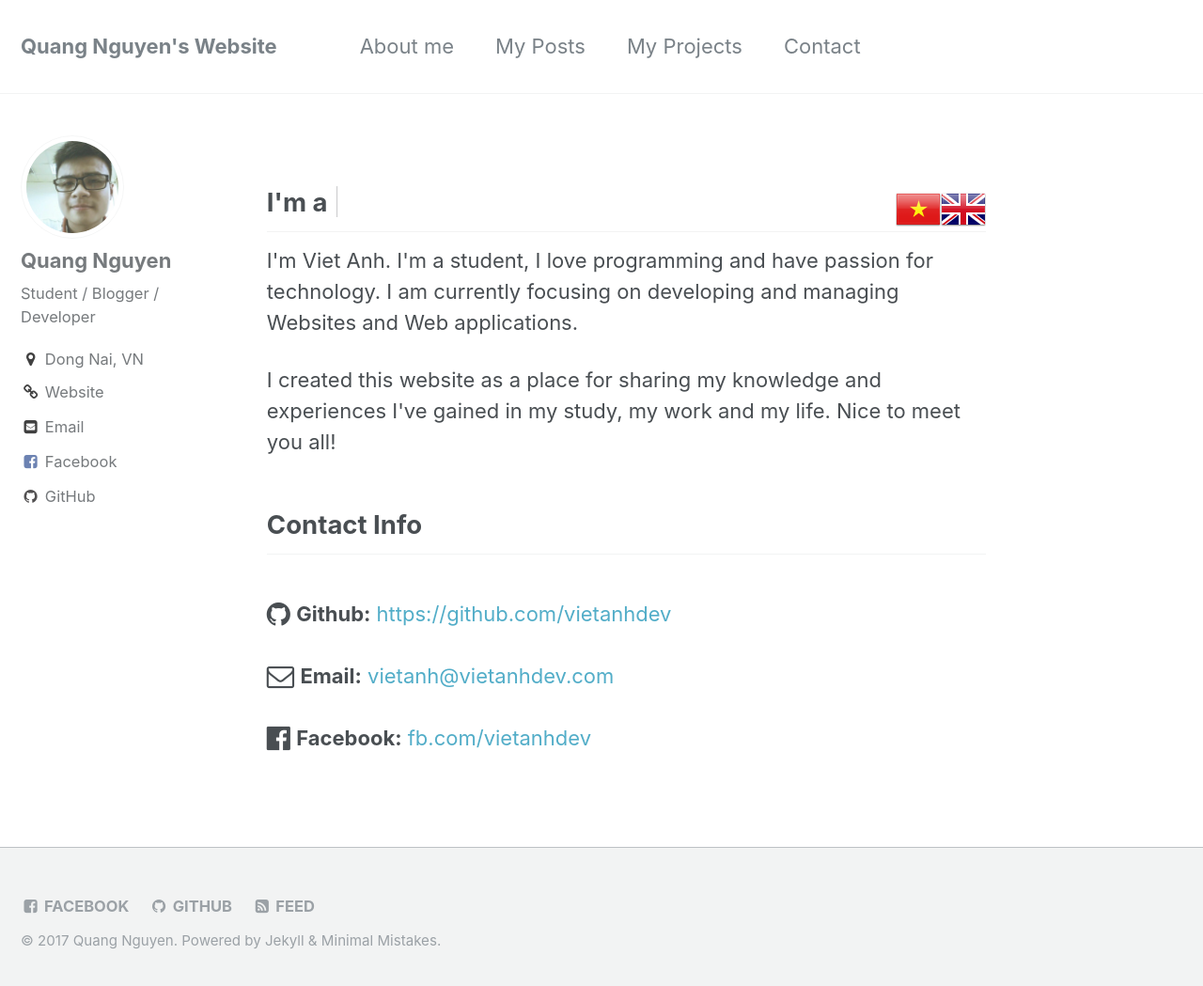
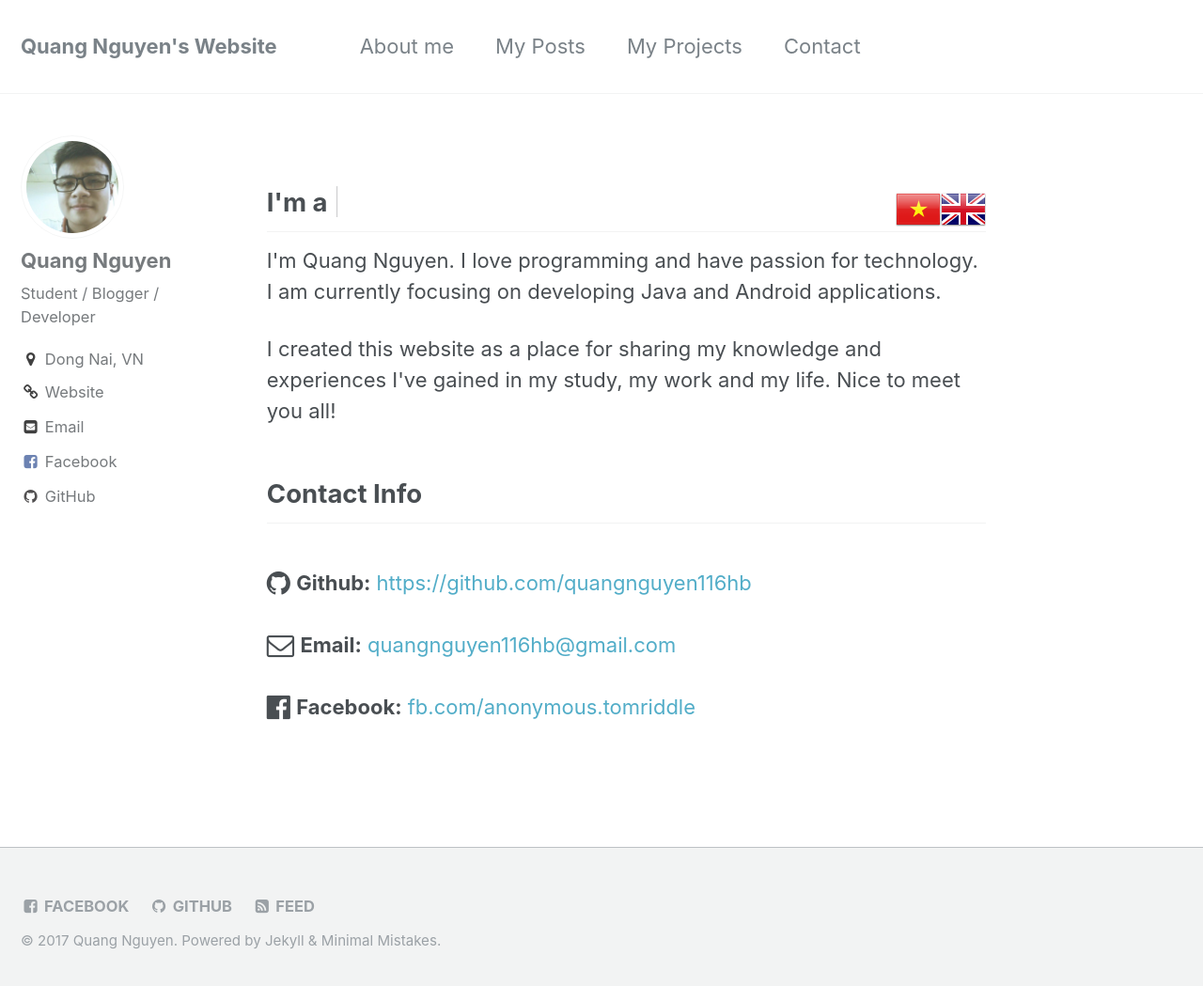
Before and after one commit to quangnguyen116hb/quangnguyen116hb.github.io, a Jekyll site: the page built from index.html, in a window 1280 px wide and 1057 px high. Shown: the top 1049 px of the window at 94% size. Built offline with Jekyll 4.4.1, drawn with Linux system fonts in a browser that asks for light colours; the list of posts is cut into pages by our own code.

Commit message:
Edit index.html

```diff
--- a/index.html
+++ b/index.html
@@ -14,10 +14,10 @@
 	<img src="{{ site.url }}{{ site.baseurl }}/assets/img/language-flags/vn.png" style="float: right;" onclick="$('*[verlang=en]').hide(); $('*[verlang=vi]').show();">
 
 	<h2><span id="typed"></span></h2>
-	<p verlang="en">I'm Viet Anh. I'm a student, I love programming and have passion for technology. I am currently focusing on developing and managing Websites and Web applications.</p>
+	<p verlang="en">I'm Quang Nguyen. I love programming and have passion for technology. I am currently focusing on developing Java and Android applications.</p>
 	<p verlang="en">I created this website as a place for sharing my knowledge and experiences I've gained in my study, my work and my life. Nice to meet you all!</p>
 
-	<p verlang="vi">Tôi là Việt Anh. Tôi đang là sinh viên, yêu lập trình, thích tìm hiểu các công nghệ mới. Hiện tại tôi đang tập trung vào phát triển và quản lí các Website và các phần mềm dựa trên nền tảng Web.</p>
+	<p verlang="vi">Tôi là Việt Anh. Tôi yêu lập trình, thích tìm hiểu các công nghệ mới. Hiện tại tôi đang tập trung vào phát triển các ứng dụng Java và Android.</p>
 	<p verlang="vi">Tôi tạo Website này như là nơi tôi chia sẻ các kiến thức, kinh nghiệm đã thu được trong học tập, công việc và cuộc sống. Rất vui được làm quen với tất cả mọi người!</p>
 
 
@@ -25,11 +25,11 @@
 	<h2 verlang="vi">Thông tin liên hệ</h2>
 	<br>
 	<i class="fa fa-github fa-lg" aria-hidden="true"></i>
-	<b>Github:</b> <a href="https://github.com/vietanhdev">https://github.com/vietanhdev</a><br><br>
+	<b>Github:</b> <a href="https://github.com/quangnguyen116hb">https://github.com/quangnguyen116hb</a><br><br>
 
 	<i class="fa fa-envelope-o fa-lg" aria-hidden="true"></i>
-	<b>Email:</b> <a href="mailto:vietanh@vietanhdev.com">vietanh@vietanhdev.com</a><br><br>
+	<b>Email:</b> <a href="mailto:quangnguyen116hb@gmail.com">quangnguyen116hb@gmail.com</a><br><br>
 
 	<i class="fa fa-facebook-official fa-lg" aria-hidden="true"></i>
-	<b>Facebook:</b> <a href="https://fb.com/vietanhdev">fb.com/vietanhdev</a>
+	<b>Facebook:</b> <a href="https://fb.com/anonymous.tomriddle">fb.com/anonymous.tomriddle</a>
 </div>
```
